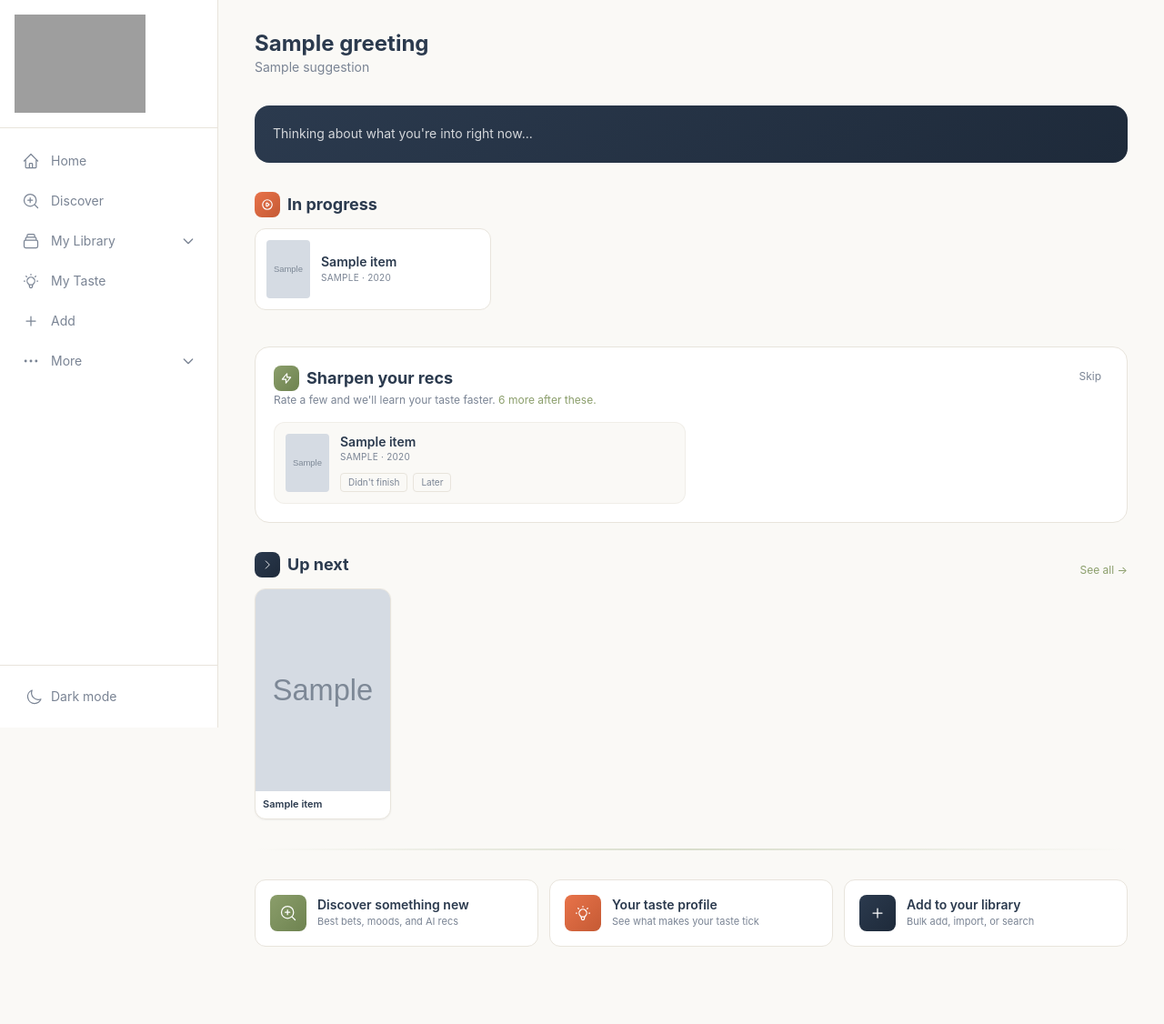
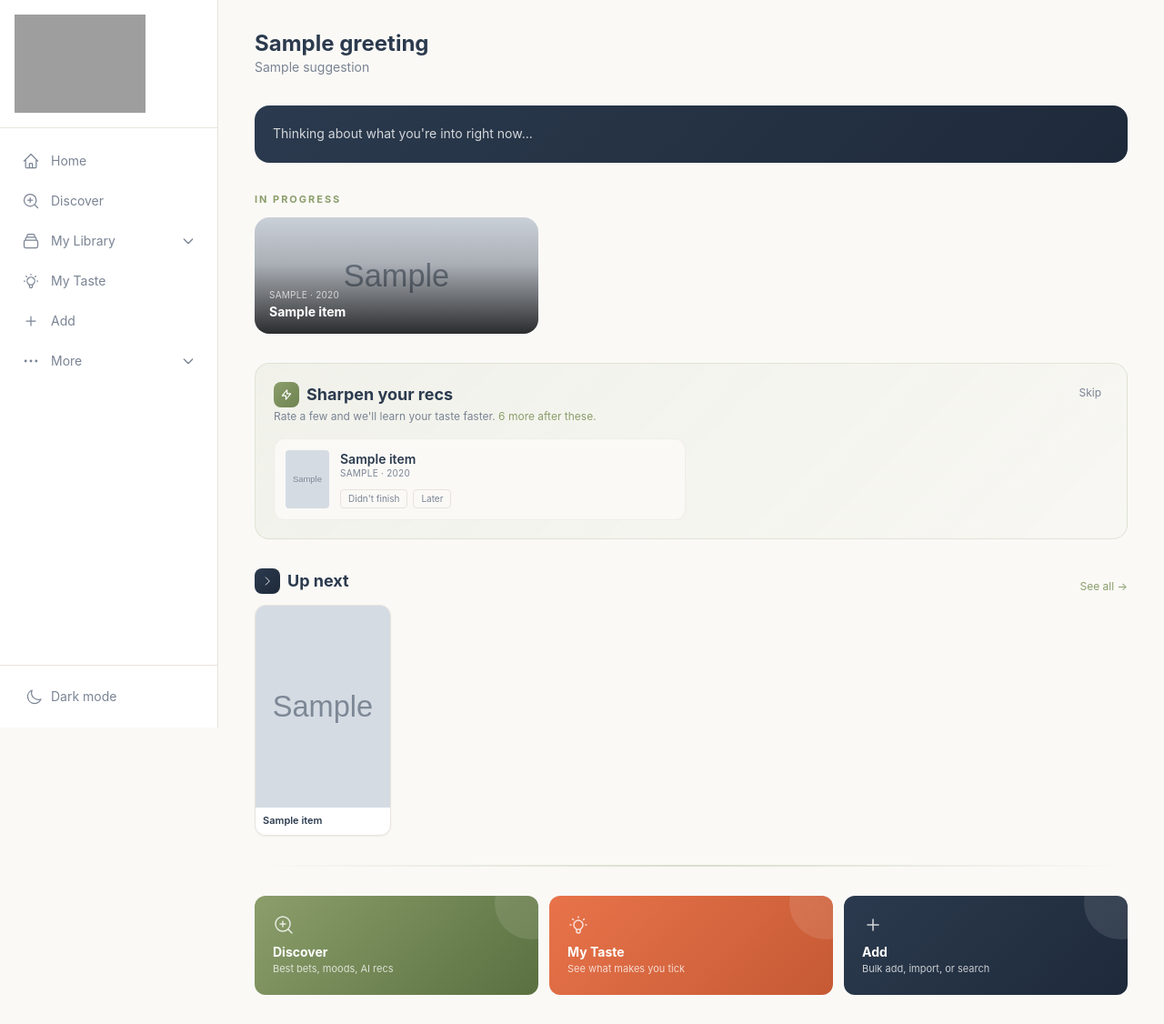
Before and after one commit to klfowler-prog/Rec-app, a FastAPI app: template app/templates/index.html in a window 1280 px wide. Shown: the whole page at 91% size. Before the commit the page ends 1041 px from the top, so only its background shows below. Run offline with FastAPI, Linux system fonts and the light colour scheme; the template is opened without the code that fills it: most values are stand-ins (such as "Sample title", 1, 10 or a date in 2020); grey boxes marked "Sample" are stand-in pictures; some libraries are stand-ins or nearby versions; grey boxes are pictures that could not be loaded.

Commit message:
Make Home visual: poster-backed progress cards, warm rate section, bold nav cards

```diff
--- a/app/templates/index.html
+++ b/app/templates/index.html
@@ -6,6 +6,33 @@
     .section-divider { height: 2px; background: linear-gradient(to right, transparent, rgba(139,158,107,0.3), transparent); }
     .swim-lane { overflow-x: auto; scroll-behavior: smooth; -webkit-overflow-scrolling: touch; scrollbar-width: none; }
     .swim-lane::-webkit-scrollbar { display: none; }
+    /* In-progress cards — poster-forward with a dark overlay for text */
+    .progress-card {
+        position: relative; border-radius: 1rem; overflow: hidden;
+        min-height: 8rem; display: flex; align-items: flex-end;
+        transition: transform 0.2s, box-shadow 0.2s;
+    }
+    .progress-card:hover { transform: translateY(-2px); box-shadow: 0 8px 24px rgba(0,0,0,0.12); }
+    .dark .progress-card:hover { box-shadow: 0 8px 24px rgba(0,0,0,0.35); }
+    .progress-card .progress-bg {
+        position: absolute; inset: 0; background-size: cover; background-position: center;
+    }
+    .progress-card .progress-overlay {
+        position: absolute; inset: 0;
+        background: linear-gradient(to top, rgba(0,0,0,0.8) 0%, rgba(0,0,0,0.2) 60%, rgba(0,0,0,0.05) 100%);
+    }
+    .progress-card .progress-label {
+        position: relative; z-index: 1; padding: 1rem; color: white; width: 100%;
+    }
+    /* Rate section — warm sage tint */
+    .rate-card {
+        background: linear-gradient(135deg, rgba(139,158,107,0.08) 0%, rgba(139,158,107,0.02) 100%);
+        border: 1px solid rgba(139,158,107,0.2);
+    }
+    .dark .rate-card {
+        background: linear-gradient(135deg, rgba(139,158,107,0.12) 0%, rgba(139,158,107,0.04) 100%);
+        border-color: rgba(139,158,107,0.25);
+    }
 </style>
 {% endblock %}
 
@@ -77,32 +104,24 @@
     </div>
 
     <!-- ============================================================
-         Section 1: Currently engaging — what you're in the middle of
+         Section 1: Currently engaging — poster-backed visual cards
          ============================================================ -->
     {% if currently %}
     <div>
-        <h2 class="text-lg font-bold mb-3 flex items-center gap-2">
-            <span class="w-7 h-7 rounded-lg gradient-coral flex items-center justify-center">
-                <svg class="w-3.5 h-3.5 text-white" fill="none" stroke="currentColor" viewBox="0 0 24 24"><path stroke-linecap="round" stroke-linejoin="round" stroke-width="2" d="M14.752 11.168l-3.197-2.132A1 1 0 0010 9.87v4.263a1 1 0 001.555.832l3.197-2.132a1 1 0 000-1.664z"/><path stroke-linecap="round" stroke-linejoin="round" stroke-width="2" d="M21 12a9 9 0 11-18 0 9 9 0 0118 0z"/></svg>
-            </span>
-            In progress
-        </h2>
-        <div class="flex gap-3 swim-lane pb-2">
+        <p class="text-[11px] text-sage uppercase tracking-[0.18em] font-bold mb-3">In progress</p>
+        <div class="grid grid-cols-2 md:grid-cols-3 gap-3">
             {% for item in currently %}
             <a href="{% if item.external_id %}/media/{{ item.media_type }}/{{ item.external_id }}?source={{ item.source }}{% else %}/profile{% endif %}"
-               class="flex items-center gap-3 bg-surface-light dark:bg-surface-dark border border-border-light dark:border-border-dark rounded-xl p-3 min-w-[260px] max-w-[320px] flex-shrink-0 hover:border-sage/40 transition-base">
-                <div class="w-12 h-16 flex-shrink-0 rounded overflow-hidden">
-                    {% if item.image_url %}
-                        <img src="{{ item.image_url }}" alt="" class="w-full h-full {% if item.media_type == 'podcast' %}object-contain{% else %}object-cover{% endif %}">
-                    {% else %}
-                        <div class="w-full h-full flex items-center justify-center {% if item.media_type == 'tv' %}gradient-purple{% elif item.media_type == 'book' %}gradient-amber{% elif item.media_type == 'podcast' %}bg-green-500{% else %}gradient-blue{% endif %}">
-                            <span class="text-white text-lg font-bold">{{ (item.title or '?')[0] }}</span>
-                        </div>
-                    {% endif %}
-                </div>
-                <div class="flex-1 min-w-0">
-                    <p class="text-sm font-semibold leading-tight line-clamp-2">{{ item.title }}</p>
-                    <p class="text-[10px] uppercase tracking-wide text-txt-muted mt-0.5">{{ {'movie':'Movie','tv':'TV','book':'Book','podcast':'Podcast'}.get(item.media_type, item.media_type) }}{% if item.year %} · {{ item.year }}{% endif %}</p>
+               class="progress-card">
+                {% if item.image_url %}
+                <div class="progress-bg" style="background-image: url('{{ item.image_url }}')"></div>
+                {% else %}
+                <div class="progress-bg {% if item.media_type == 'tv' %}gradient-purple{% elif item.media_type == 'book' %}gradient-amber{% elif item.media_type == 'podcast' %}bg-green-500{% else %}gradient-blue{% endif %}"></div>
+                {% endif %}
+                <div class="progress-overlay"></div>
+                <div class="progress-label">
+                    <p class="text-[10px] uppercase tracking-wide opacity-70 mb-0.5">{{ {'movie':'Movie','tv':'TV','book':'Book','podcast':'Podcast'}.get(item.media_type, item.media_type) }}{% if item.year %} · {{ item.year }}{% endif %}</p>
+                    <p class="text-sm font-bold leading-tight line-clamp-2">{{ item.title }}</p>
                 </div>
             </a>
             {% endfor %}
@@ -114,7 +133,7 @@
          Section 2: Sharpen your recs — rate a small batch (4 items)
          ============================================================ -->
     {% if unrated_batch %}
-    <div id="rate-section" class="bg-surface-light dark:bg-surface-dark border border-border-light dark:border-border-dark rounded-2xl p-5">
+    <div id="rate-section" class="rate-card rounded-2xl p-5">
         <div class="flex items-start justify-between mb-4">
             <div>
                 <h2 class="text-lg font-bold flex items-center gap-2">
@@ -200,35 +219,26 @@
     <div class="section-divider"></div>
 
     <!-- ============================================================
-         Section 4: Jump back in — context-aware navigation nudges
+         Section 4: Jump back in — bold, colorful navigation cards
          ============================================================ -->
     <div class="grid grid-cols-1 md:grid-cols-3 gap-3">
-        <a href="/discover" class="flex items-center gap-3 p-4 bg-surface-light dark:bg-surface-dark border border-border-light dark:border-border-dark rounded-xl hover:border-sage/40 transition-base group">
-            <span class="w-10 h-10 rounded-lg gradient-sage flex items-center justify-center flex-shrink-0">
-                <svg class="w-5 h-5 text-white" fill="none" stroke="currentColor" viewBox="0 0 24 24"><path stroke-linecap="round" stroke-linejoin="round" stroke-width="1.5" d="M21 21l-4.35-4.35M11 19a8 8 0 100-16 8 8 0 000 16zM11 8v6M8 11h6"/></svg>
-            </span>
-            <div>
-                <p class="text-sm font-semibold group-hover:text-sage transition-base">Discover something new</p>
-                <p class="text-[11px] text-txt-muted">Best bets, moods, and AI recs</p>
-            </div>
+        <a href="/discover" class="relative overflow-hidden rounded-xl p-5 text-white group transition-all hover:scale-[1.02] hover:shadow-lg" style="background: linear-gradient(135deg, #8B9E6B 0%, #5A7040 100%);">
+            <div class="absolute top-0 right-0 w-20 h-20 bg-white/10 rounded-full -translate-y-8 translate-x-8"></div>
+            <svg class="w-6 h-6 mb-2 opacity-80" fill="none" stroke="currentColor" viewBox="0 0 24 24"><path stroke-linecap="round" stroke-linejoin="round" stroke-width="1.5" d="M21 21l-4.35-4.35M11 19a8 8 0 100-16 8 8 0 000 16zM11 8v6M8 11h6"/></svg>
+            <p class="text-sm font-bold">Discover</p>
+            <p class="text-[11px] text-white/75">Best bets, moods, AI recs</p>
         </a>
-        <a href="/taste" class="flex items-center gap-3 p-4 bg-surface-light dark:bg-surface-dark border border-border-light dark:border-border-dark rounded-xl hover:border-sage/40 transition-base group">
-            <span class="w-10 h-10 rounded-lg gradient-coral flex items-center justify-center flex-shrink-0">
-                <svg class="w-5 h-5 text-white" fill="none" stroke="currentColor" viewBox="0 0 24 24"><path stroke-linecap="round" stroke-linejoin="round" stroke-width="1.5" d="M9.663 17h4.673M12 3v1m6.364 1.636l-.707.707M21 12h-1M4 12H3m3.343-5.657l-.707-.707m2.828 9.9a5 5 0 117.072 0l-.548.547A3.374 3.374 0 0014 18.469V19a2 2 0 11-4 0v-.531c0-.895-.356-1.754-.988-2.386l-.548-.547z"/></svg>
-            </span>
-            <div>
-                <p class="text-sm font-semibold group-hover:text-sage transition-base">Your taste profile</p>
-                <p class="text-[11px] text-txt-muted">See what makes your taste tick</p>
-            </div>
+        <a href="/taste" class="relative overflow-hidden rounded-xl p-5 text-white group transition-all hover:scale-[1.02] hover:shadow-lg" style="background: linear-gradient(135deg, #E8734A 0%, #C55A34 100%);">
+            <div class="absolute top-0 right-0 w-20 h-20 bg-white/10 rounded-full -translate-y-8 translate-x-8"></div>
+            <svg class="w-6 h-6 mb-2 opacity-80" fill="none" stroke="currentColor" viewBox="0 0 24 24"><path stroke-linecap="round" stroke-linejoin="round" stroke-width="1.5" d="M9.663 17h4.673M12 3v1m6.364 1.636l-.707.707M21 12h-1M4 12H3m3.343-5.657l-.707-.707m2.828 9.9a5 5 0 117.072 0l-.548.547A3.374 3.374 0 0014 18.469V19a2 2 0 11-4 0v-.531c0-.895-.356-1.754-.988-2.386l-.548-.547z"/></svg>
+            <p class="text-sm font-bold">My Taste</p>
+            <p class="text-[11px] text-white/75">See what makes you tick</p>
         </a>
-        <a href="/add" class="flex items-center gap-3 p-4 bg-surface-light dark:bg-surface-dark border border-border-light dark:border-border-dark rounded-xl hover:border-sage/40 transition-base group">
-            <span class="w-10 h-10 rounded-lg gradient-navy flex items-center justify-center flex-shrink-0">
-                <svg class="w-5 h-5 text-white" fill="none" stroke="currentColor" viewBox="0 0 24 24"><path stroke-linecap="round" stroke-linejoin="round" stroke-width="1.5" d="M12 6v6m0 0v6m0-6h6m-6 0H6"/></svg>
-            </span>
-            <div>
-                <p class="text-sm font-semibold group-hover:text-sage transition-base">Add to your library</p>
-                <p class="text-[11px] text-txt-muted">Bulk add, import, or search</p>
-            </div>
+        <a href="/add" class="relative overflow-hidden rounded-xl p-5 text-white group transition-all hover:scale-[1.02] hover:shadow-lg" style="background: linear-gradient(135deg, #2B3A4E 0%, #1E2A3A 100%);">
+            <div class="absolute top-0 right-0 w-20 h-20 bg-white/10 rounded-full -translate-y-8 translate-x-8"></div>
+            <svg class="w-6 h-6 mb-2 opacity-80" fill="none" stroke="currentColor" viewBox="0 0 24 24"><path stroke-linecap="round" stroke-linejoin="round" stroke-width="1.5" d="M12 6v6m0 0v6m0-6h6m-6 0H6"/></svg>
+            <p class="text-sm font-bold">Add</p>
+            <p class="text-[11px] text-white/75">Bulk add, import, or search</p>
         </a>
     </div>
 
```
